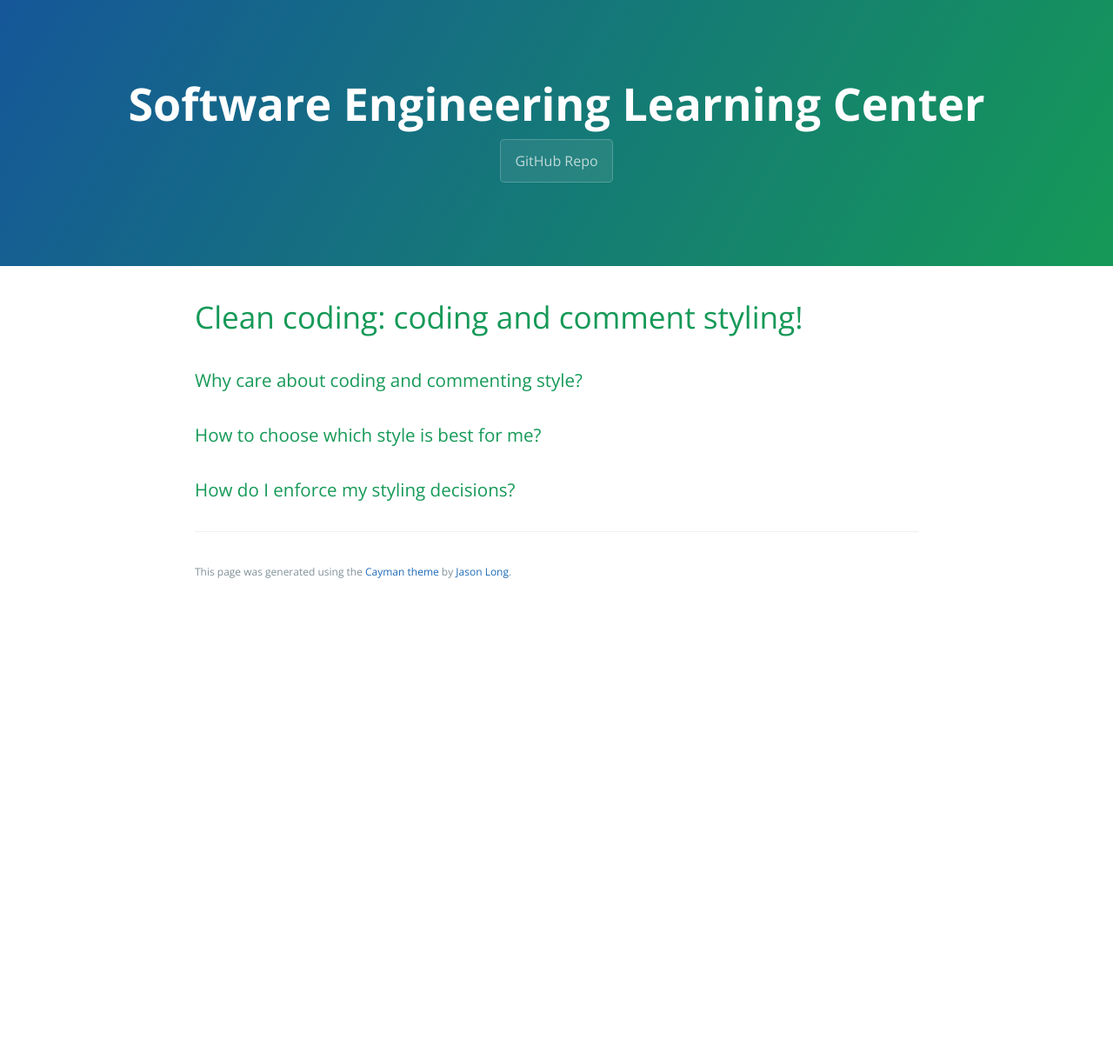
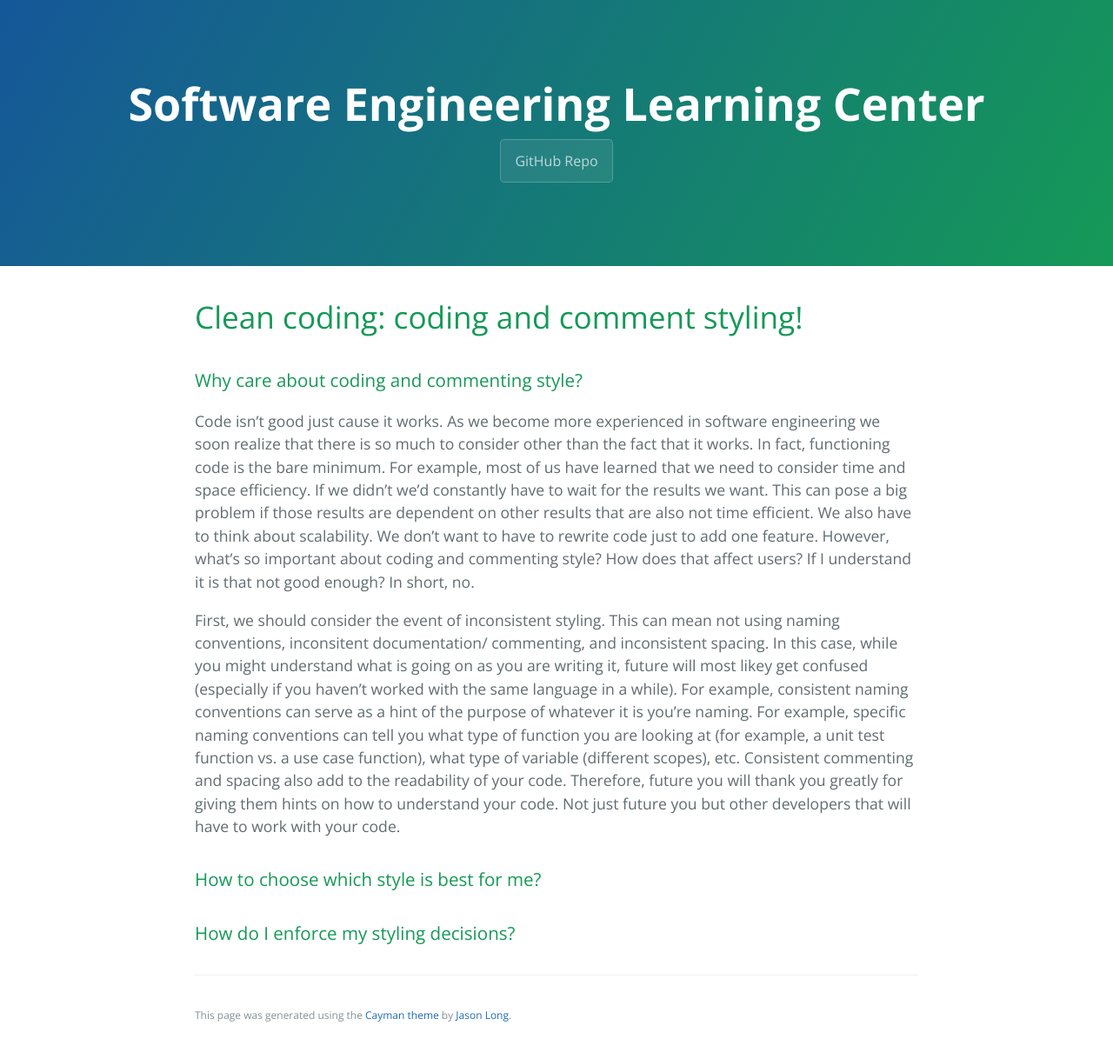
Before and after one commit to learning-software-engineering/learning-software-engineering.github.io, a Jekyll site: the page built from Topics/Development_Process/clean_coding_styling.md, in a window 1280 px wide. Shown: the whole page at 87% size. Built offline with Jekyll 4.4.1, drawn with Linux system fonts in a browser that asks for light colours; our own code applies the rules of GitHub Pages for plain Markdown files; before the commit the page ends 900 px from its top, so only the background shows below that.

Commit message:
Update clean_coding_styling.md
why care about clean coding

```diff
--- a/Topics/Development_Process/clean_coding_styling.md
+++ b/Topics/Development_Process/clean_coding_styling.md
@@ -1,6 +1,11 @@
 # Clean coding: coding and comment styling!
 
+
 ### Why care about coding and commenting style?
+
+Code isn't good just cause it works. As we become more experienced in software engineering we soon realize that there is so much to consider other than the fact that it works. In fact, functioning code is the bare minimum. For example, most of us have learned that we need to consider time and space efficiency. If we didn't we'd constantly have to wait for the results we want. This can pose a big problem if those results are dependent on other results that are also not time efficient. We also have to think about scalability. We don't want to have to rewrite code just to add one feature. However, what's so important about coding and commenting style? How does that affect users? If I understand it is that not good enough? In short, no.
+
+First, we should consider the event of inconsistent styling. This can mean not using naming conventions, inconsitent documentation/ commenting, and inconsistent spacing. In this case, while you might understand what is going on as you are writing it, future will most likey get confused (especially if you haven't worked with the same language in a while). For example, consistent naming conventions can serve as a hint of the purpose of whatever it is you're naming. For example, specific naming conventions can tell you what type of function you are looking at (for example, a unit test function vs. a use case function), what type of variable (different scopes), etc. Consistent commenting and spacing also add to the readability of your code. Therefore, future you will thank you greatly for giving them hints on how to understand your code. Not just future you but other developers that will have to work with your code.
 
 ### How to choose which style is best for me?
 
```
